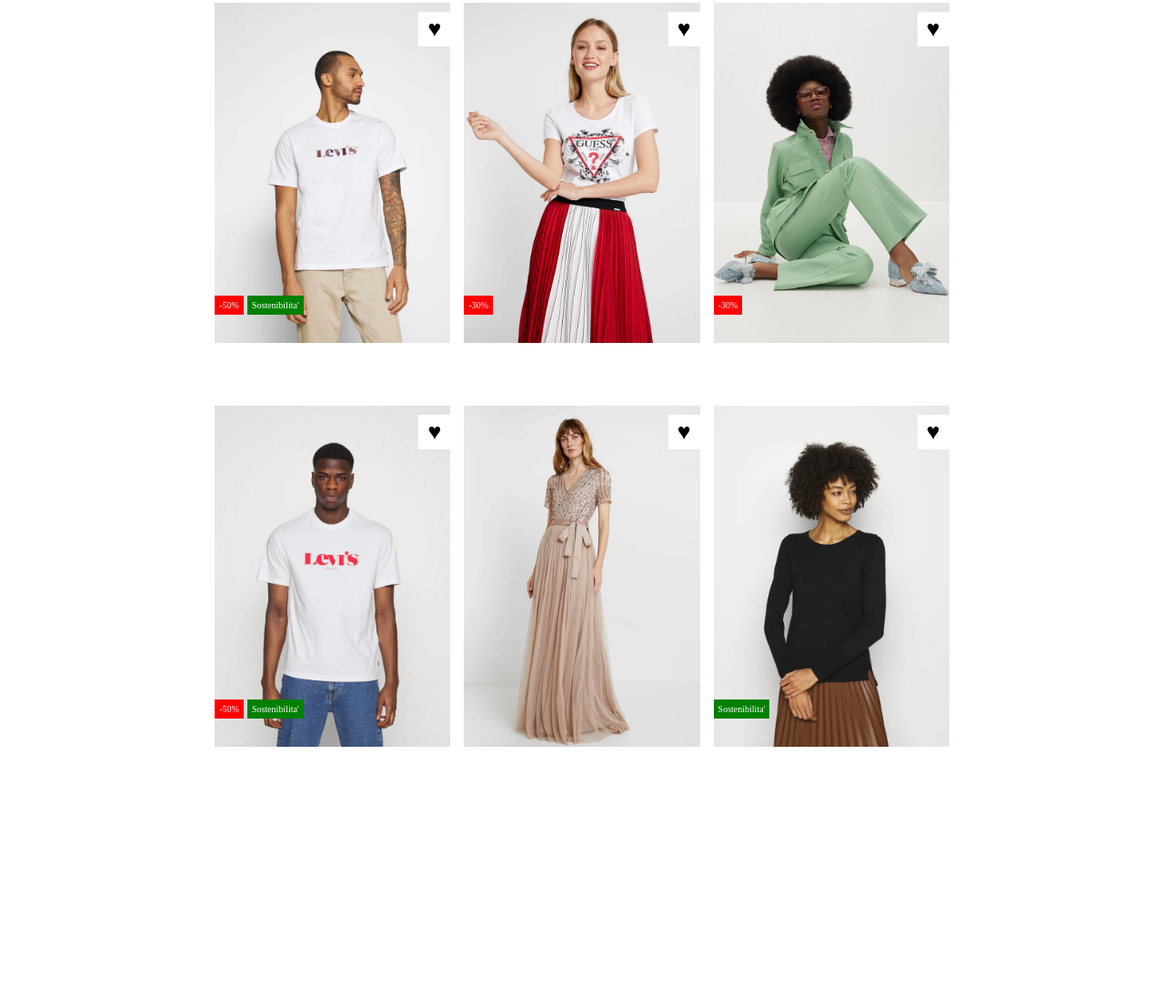
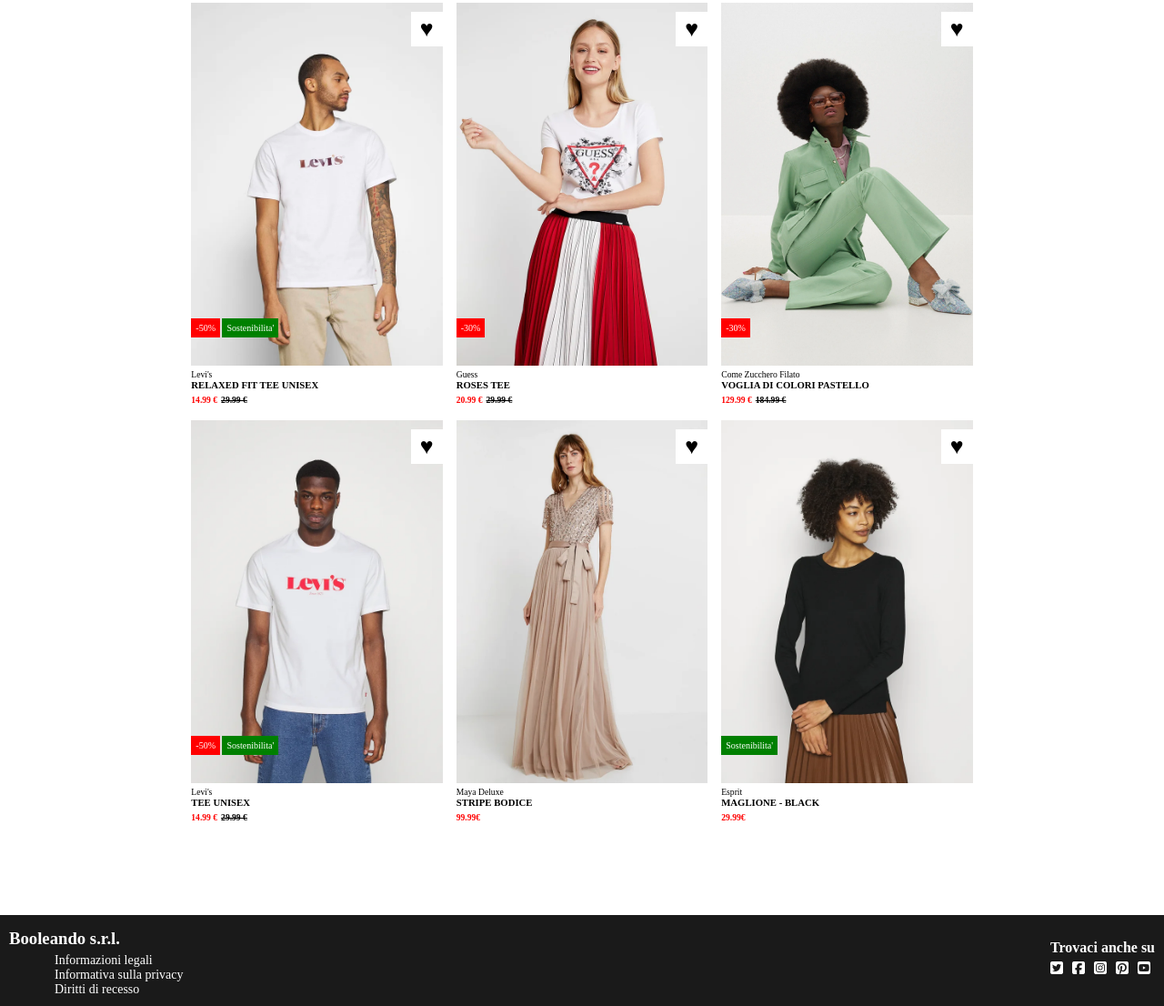
Before and after one commit to AgostaSalvatore/html-css-boolando, a plain HTML site: page index.html in a window 1280 px wide. Shown: the part 97-1203 px from the top of the page at 91% size. Before the commit the page ends 1072 px from the top, so only its background shows below. Drawn offline with Linux system fonts and the light colour scheme.

Commit message:
[UPD] doing footer

```diff
--- a/css/style.css
+++ b/css/style.css
@@ -8,11 +8,9 @@
     gap: 15px;
 }
 
-span{
-    padding:5px;
-    font-size: 10px;
+.py-5{
+    padding: 5px;
 }
-
 /* Spaziatura */
 
 header{
@@ -68,13 +66,8 @@
     padding: 100px;
 }
 
-.border{
-    border: 1px solid black;
-}
-
 .col-33{
-    width: 30%;
-    margin-bottom: 50px;
+    width: 32%;
 }
 
 
@@ -104,13 +97,15 @@
 
 
 .price{
-    color:#FF5733;
-    font-size: 0.8em;
+    color:red;
+    font-size: 0.6em;
+    font-weight: 800;
 }
 
 .ex-price{
-    font-size: 0.8em;
+    font-size: 0.6em;
     text-decoration: line-through;
+    font-weight: 600;
 }
 
 .label{
@@ -118,12 +113,32 @@
     color: white;
     bottom: 35px;
     left: 0;
+    font-size: 10px;
 }
 
-.content{
-
+.description{
+    font-size: 1em;
 }
 
+.marca{
+    font-size: 0.6em;
+}
+
+/* Footer */
+
+footer{
+    background-color: #1a1a1a;
+    padding: 10px;
+    color: #fff;
+}
+
+.col-70{
+    width: 70%;
+}
+
+.col-30{
+    width: 30%;
+}
 
 /* ALL BG */
 
@@ -133,6 +148,11 @@
 
 .bg-green{
     background-color: green;
+}
+
+.box{
+    width: 100%;
+    padding: 5px 0;
 }
 
 /* Utility */
@@ -152,3 +172,32 @@
 .inline-block{
     display: inline-block;
 }
+
+.align-left{
+    justify-content: flex-start;
+    align-content: center;
+    align-items: center;
+    flex-wrap: wrap;
+}
+
+.align-right{
+    justify-content: flex-end;
+    align-content: center;
+    align-items: center;
+    flex-wrap: wrap;
+}
+
+.icon-social{
+    margin: 0 5px;
+}
+
+a{
+    text-decoration: none;
+    color: white;
+}
+
+/* Hover */
+
+.hover-img:hover{
+    opacity:1;
+}
--- a/index.html
+++ b/index.html
@@ -40,9 +40,15 @@
                     <div class="hearth"> &hearts; </div>
                     <img src="./img/1.webp" alt="">
                     <div class="label">
-                        <span class="inline-block bg-red"> -50%</span>
-                        <span class="inline-block bg-green"> Sostenibilita'</span>
+                        <span class="inline-block bg-red py-5"> -50%</span>
+                        <span class="inline-block bg-green py-5"> Sostenibilita'</span>
                     </div>
+                </div>
+                <div class="description">
+                    <p class="marca">Levi's</p>
+                    <h6>RELAXED FIT TEE UNISEX</h6>
+                    <span class="price">14.99 &euro;</span>
+                    <span class="ex-price"> 29.99 &euro;</span>
                 </div>
             </div>
 
@@ -51,7 +57,15 @@
                     <div class="hearth"> &hearts; </div>
                     <img src="./img/2.webp" alt="">
                     <div class="label">
-                        <span class="inline-block bg-red"> -30%</span>
+                        <span class="inline-block bg-red py-5"> -30%</span>
+                    </div>
+                </div>
+                <div class="description">
+                    <p class="marca">Guess</p>
+                    <h6>ROSES TEE</h6>
+                    <div>
+                        <span class="price">20.99 &euro;</span>
+                        <span class="ex-price"> 29.99 &euro;</span>
                     </div>
                 </div>
             </div>
@@ -61,7 +75,15 @@
                     <div class="hearth"> &hearts; </div>
                     <img src="./img/3.webp" alt="">
                     <div class="label">
-                        <span class="inline-block bg-red"> -30%</span>
+                        <span class="inline-block bg-red py-5"> -30%</span>
+                    </div>
+                </div>
+                <div class="description">
+                    <p class="marca">Come Zucchero Filato</p>
+                    <h6>VOGLIA DI COLORI PASTELLO</h6>
+                    <div>
+                        <span class="price">129.99 &euro;</span>
+                        <span class="ex-price"> 184.99 &euro;</span>
                     </div>
                 </div>
             </div>
@@ -71,8 +93,16 @@
                     <div class="hearth"> &hearts; </div>
                     <img src="./img/4.webp" alt="">
                     <div class="label">
-                        <span class="inline-block bg-red"> -50%</span>
-                        <span class="inline-block bg-green"> Sostenibilita'</span>
+                        <span class="inline-block bg-red py-5"> -50%</span>
+                        <span class="inline-block bg-green py-5"> Sostenibilita'</span>
+                    </div>
+                </div>
+                <div class="description">
+                    <p class="marca">Levi's </p>
+                    <h6>TEE UNISEX</h6>
+                    <div>
+                        <span class="price">14.99 &euro;</span>
+                        <span class="ex-price"> 29.99 &euro;</span>
                     </div>
                 </div>
             </div>
@@ -82,6 +112,13 @@
                     <div class="hearth"> &hearts; </div>
                     <img src="./img/5.webp" alt="">
                 </div>
+                <div class="description">
+                    <p class="marca">Maya Deluxe</p>
+                    <h6>STRIPE BODICE</h6>
+                    <div>
+                        <span class="price">99.99&euro;</span>
+                    </div>
+                </div>
             </div>
 
             <div class="col-33">
@@ -89,17 +126,61 @@
                     <div class="hearth"> &hearts; </div>
                     <img src="./img/6.webp" alt="">
                     <div class="label">
-                        <span class="inline-block bg-green"> Sostenibilita'</span>
+                        <span class="inline-block bg-green py-5"> Sostenibilita'</span>
+                    </div>
+                </div>
+                <div class="description">
+                    <p class="marca">Esprit</p>
+                    <h6>MAGLIONE - BLACK</h6>
+                    <div>
+                        <span class="price">29.99&euro;</span>
                     </div>
                 </div>
             </div>
         </div>
-
     </main>
 
-
     <footer>
-
+        <div class="d-flex justify-content-between">
+            <div class="col-70 d-flex align-left">
+                <h3 class="box">Booleando s.r.l.</h3>
+                <ul>
+                    <li>Informazioni legali</li>
+                    <li>Informativa sulla privacy</li>
+                    <li>Diritti di recesso</li>
+                </ul>
+            </div>
+            <div class="col-30 d-flex align-right">
+                <h4>Trovaci anche su</h4>
+                <div class="box d-flex align-right">
+                    <span class="inline-block icon-social">
+                        <a href="">
+                            <i class="fa-brands fa-square-twitter"></i>
+                        </a>
+                    </span>
+                    <span class="inline-block icon-social">
+                        <a href="">
+                            <i class="fa-brands fa-square-facebook"></i>
+                        </a>
+                    </span>
+                    <span class="inline-block icon-social">
+                        <a href="">
+                            <i class="fa-brands fa-square-instagram"></i>
+                        </a>
+                    </span>
+                    <span class="inline-block icon-social">
+                        <a href="">
+                            <i class="fa-brands fa-square-pinterest"></i>
+                        </a>
+                    </span>
+                    <span class="inline-block icon-social">
+                        <a href="">
+                            <i class="fa-brands fa-square-youtube"></i>
+                        </a>
+                    </span>
+                </div>
+            </div>
+        </div>
     </footer>
 </body>
 </html>
```
